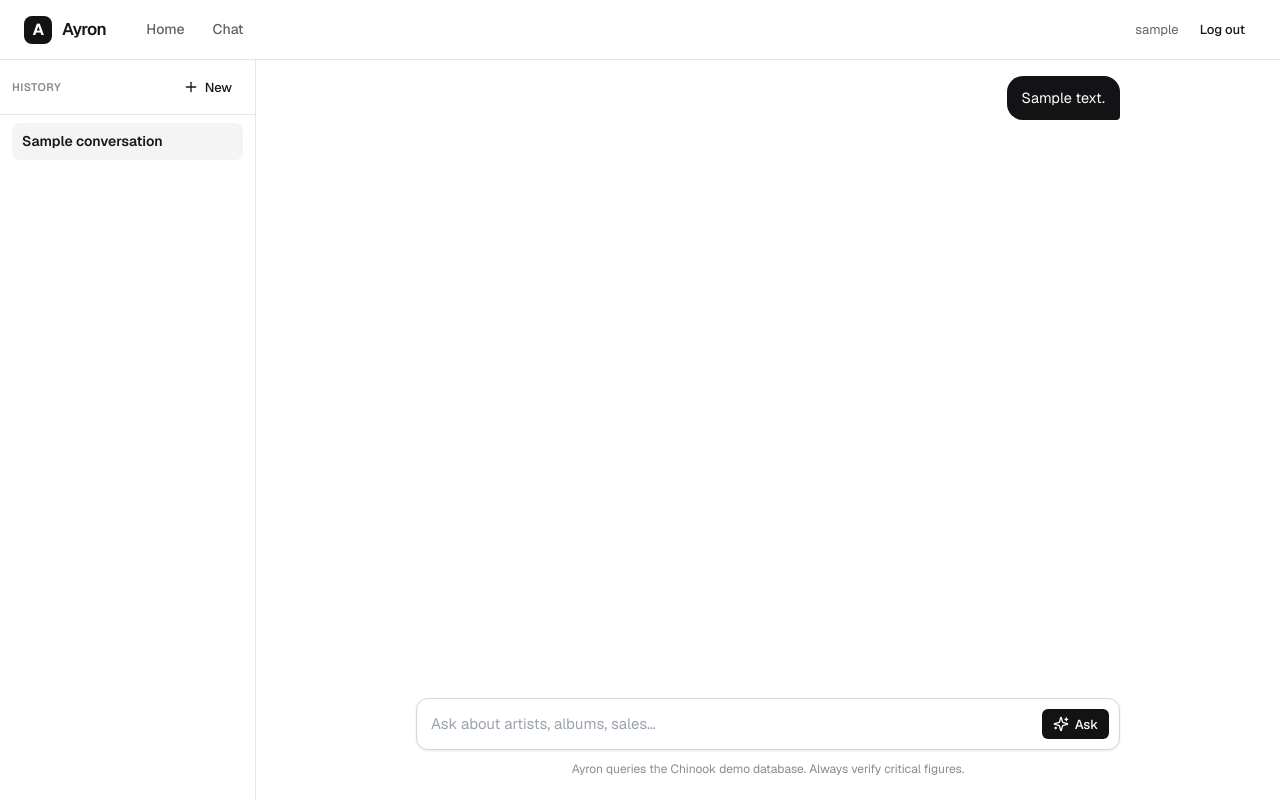
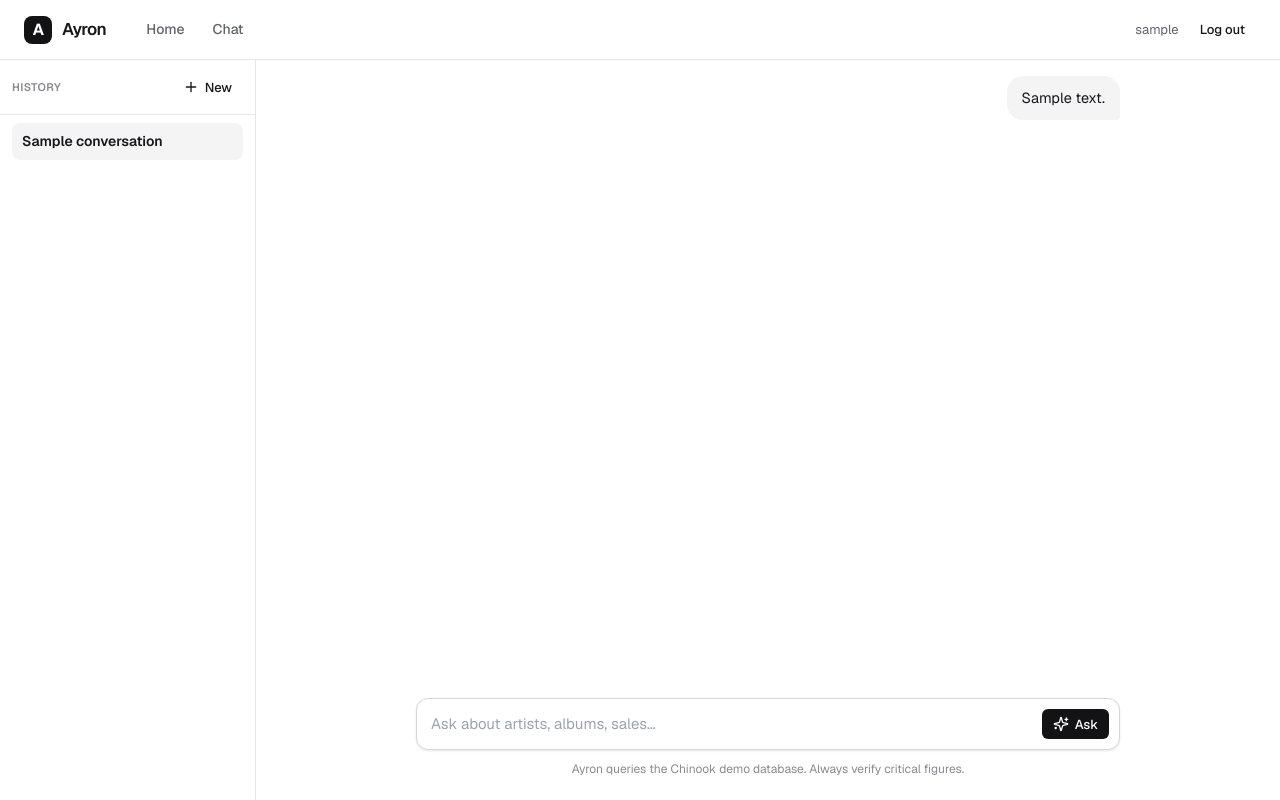
Before and after one commit to aalonsomavin/Ayron, a Django app: page /chat/00000000-0000-0000-0000-000000000001/ in a window 1280 px wide. Run offline with Django 5.2, Linux system fonts and the light colour scheme; a user stored in the database is signed in; tables that the repository leaves empty hold one stand-in row (values such as "Sample post"); data that the repository does not hold is empty; parts of the project's set-up code (start-up, migrations or seed data) failed here and were passed over.

Commit message:
mejora color mensajes de usuario

```diff
--- a/backend/static/css/app.css
+++ b/backend/static/css/app.css
@@ -1595,8 +1595,8 @@ body {
 
 .ay-msg-user__bubble {
   max-width: 78%;
-  background: var(--ay-ink);
-  color: #fff;
+  background: var(--ay-bg-muted);
+  color: var(--ay-text);
   padding: 11px 15px;
   border-radius: 16px 16px 4px 16px;
   font-size: 14.5px;
--- a/frontend/src/styles.css
+++ b/frontend/src/styles.css
@@ -857,8 +857,8 @@
 
   .ay-msg-user__bubble {
     max-width: 78%;
-    background: var(--ay-ink);
-    color: #fff;
+    background: var(--ay-bg-muted);
+    color: var(--ay-text);
     padding: 11px 15px;
     border-radius: 16px 16px 4px 16px;
     font-size: 14.5px;
```
